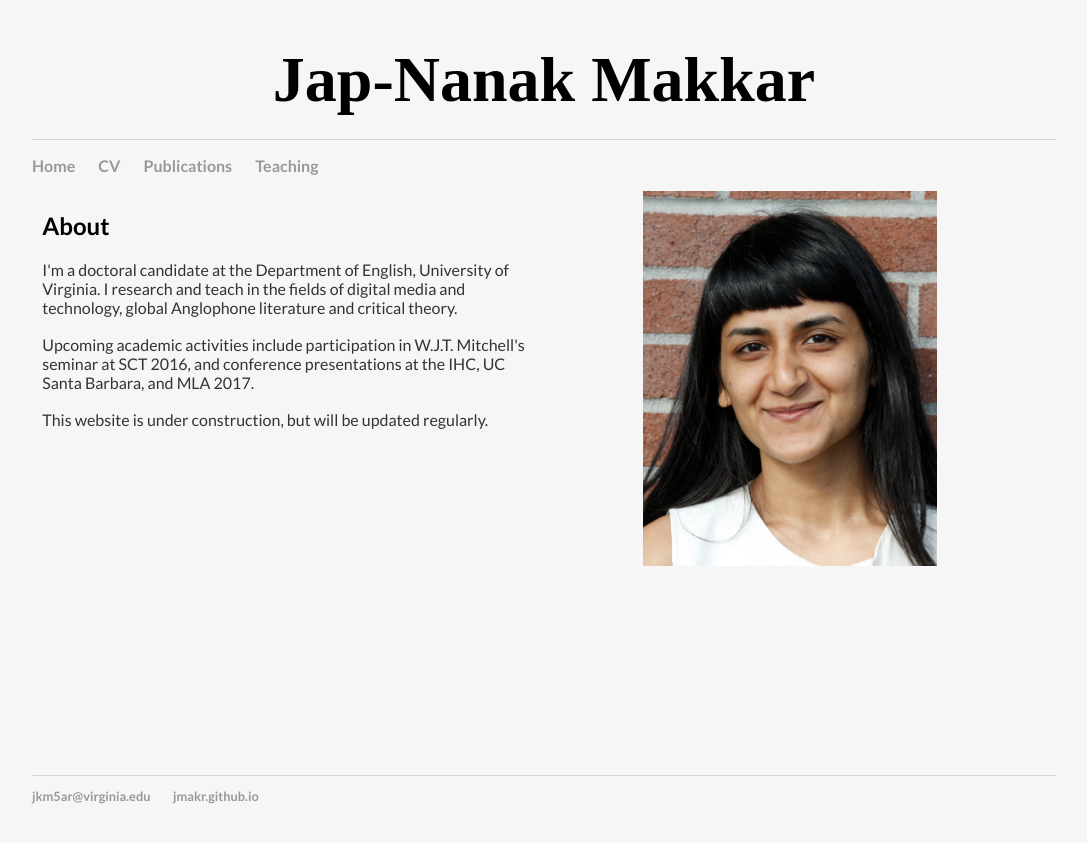
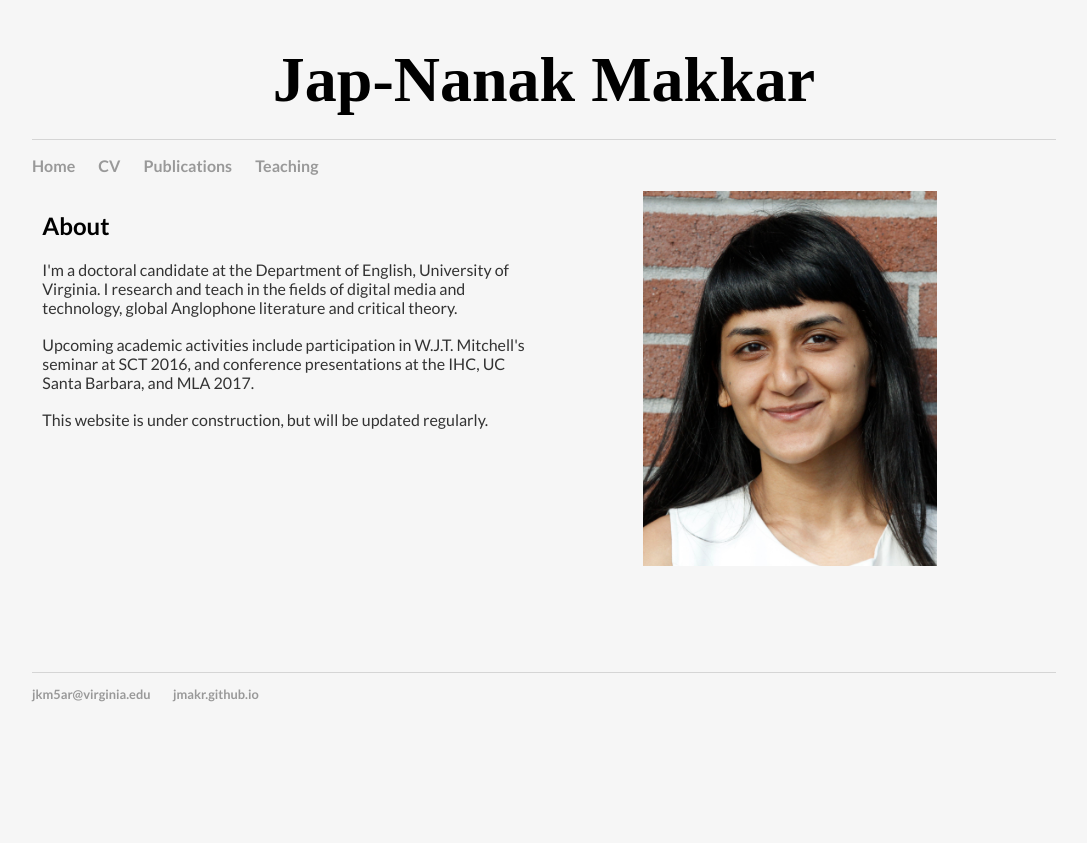
Before and after one commit to jmakr/jmakr.github.io, a Jekyll site: the page built from index.html, in a window 1280 px wide. Shown: the top 843 px of the page, without its empty margins (96-1183 px from the left). Built offline with Jekyll 4.4.1, drawn with Linux system fonts in a browser that asks for light colours.

Commit message:
Update main.css

```diff
--- a/css/main.css
+++ b/css/main.css
@@ -55,7 +55,7 @@ p {
     width: 48%;
     height: 65%;
     padding-left:1%;
-    padding-bottom:20%;
+    padding-bottom:10%;
 
 
 }
@@ -71,7 +71,7 @@ p2 {
     float:left;
     width: 50%;
     height: 65%;
-    padding-bottom:20%;
+    padding-bottom:10%;
 
 }
 .imagecenter{
```
